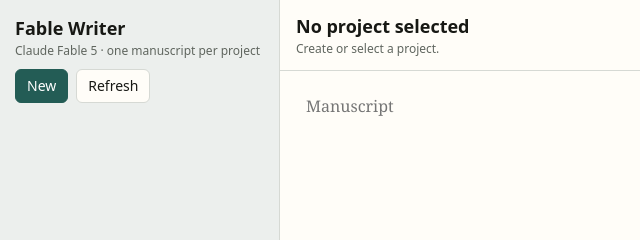
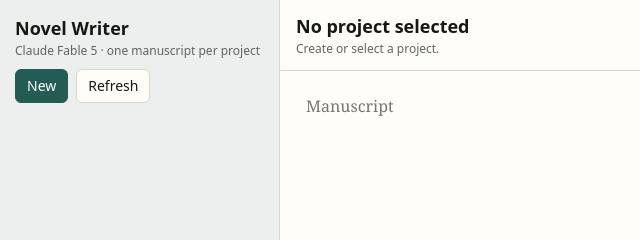
Before and after one commit to KimMinryoung/LeninBot, a plain HTML site: page frontend/writer.html in a window 1280 px wide. Shown: the top 240 px of the page, 0-640 px from the left. Drawn offline with Linux system fonts and the light colour scheme; no server answers.

Commit message:
Rename writer UI

```diff
--- a/frontend/writer.html
+++ b/frontend/writer.html
@@ -4,7 +4,7 @@
   <meta charset="utf-8">
   <meta name="viewport" content="width=device-width, initial-scale=1">
   <meta name="robots" content="noindex,nofollow">
-  <title>Fable Writer</title>
+  <title>Novel Writer</title>
   <style>
     :root {
       color-scheme: light;
@@ -147,7 +147,7 @@
     <aside class="sidebar">
       <div class="stack">
         <div>
-          <h1>Fable Writer</h1>
+          <h1>Novel Writer</h1>
           <div class="meta">Claude Fable 5 · one manuscript per project</div>
         </div>
         <div class="row">
```
